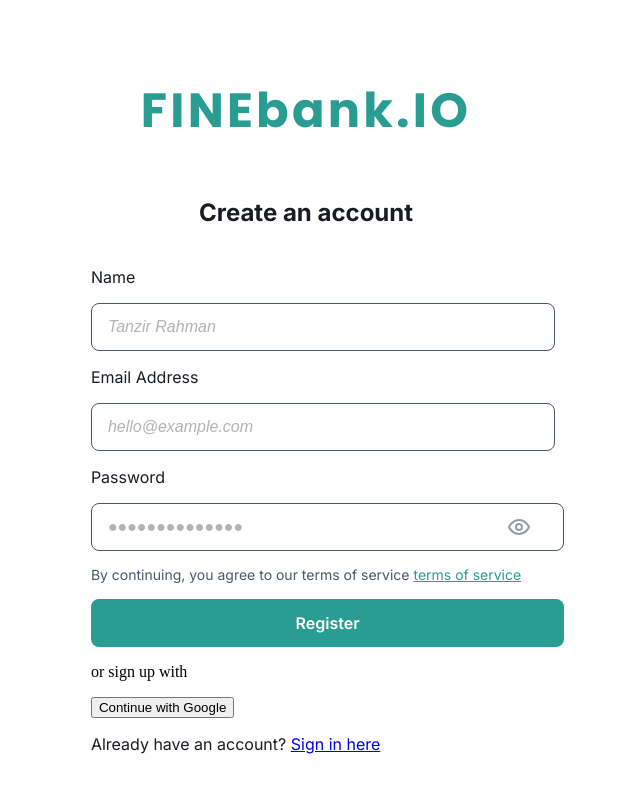
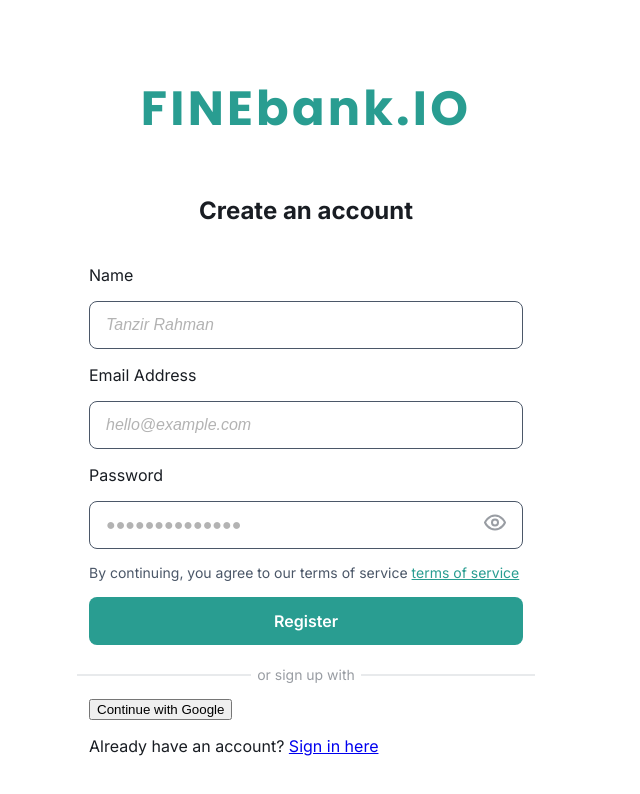
Before and after one commit to Matheuskocotem/FINEbank.IO, a Vue app: page /register in a window 1280 px wide. Shown: the top 794 px of the page, without its empty margins (334-974 px from the left). Built offline with nearby package versions, Linux system fonts and the light colour scheme.

Commit message:
até sign up with

```diff
--- a/src/views/auth/Register.vue
+++ b/src/views/auth/Register.vue
@@ -174,7 +174,8 @@
   font-weight: 300;
   line-height: 20px;
 }
-  .text-terms-r{
+
+.text-terms-r {
   color: var(--Primary-color, #299D91);
   font-family: Inter;
   font-size: 14px;
@@ -187,8 +188,8 @@
   border: 1px solid var(--Gray-02, #4b5768);
   border-radius: 8px;
   display: block;
-    width: 100%;
-    max-width: 100%;
+  width: 400px;
+  max-width: 400px;
   height: 22px;
   padding: 12px 16px;
   font-size: 16px;
@@ -212,14 +213,14 @@
   position: relative;
   display: flex;
   align-items: center;
-  width: 110%;
+  width: 100%;
 }
 
 .eye-icon {
   position: absolute;
-    left: 390px;
-    right: 7px;
-    bottom: 6px;
+  right: 10px;
+  top: 50%;
+  transform: translateY(-50%);
   cursor: pointer;
   font-size: 18px;
   background: none;
@@ -232,7 +233,7 @@
   color: var(--White, #FFF);
   border-radius: 8px;
   display: flex;
-  width: 110%;
+  width: 100%;
   height: 48px;
   padding: 16px 12px;
   justify-content: center;
@@ -256,8 +257,47 @@
   box-shadow: 0 0 5px rgba(41, 157, 145, 0.5);
 }
 
-.or-sign{
+.or-sign {
+  color: var(--gray-01, #999DA3);
+  text-align: center;
+  font-family: Inter;
+  font-size: 14px;
+  font-style: normal;
+  font-weight: 400;
+  line-height: 20px;
+  margin-top: 20px;
+}
 
+.or-sign {
+  position: relative;
+  color: var(--gray-01, #999DA3);
+  text-align: center;
+  font-family: Inter;
+  font-size: 14px;
+  font-style: normal;
+  font-weight: 400;
+  line-height: 20px;
+  margin-top: 20px;
+}
+
+.or-sign::before,
+.or-sign::after {
+  content: '';
+  position: absolute;
+  top: 50%;
+  width: 40%;
+  height: 1px;
+  background-color: #4B5768;
+  opacity: 0.25;
+  transform: translateY(-50%);
+}
+
+.or-sign::before {
+  left: -12px; /* Desloca mais para a esquerda */
+}
+
+.or-sign::after {
+  right: -12px; /* Desloca mais para a direita */
 }
 
 </style>
```
Lines whose indentation alone changed are shown as unchanged.
